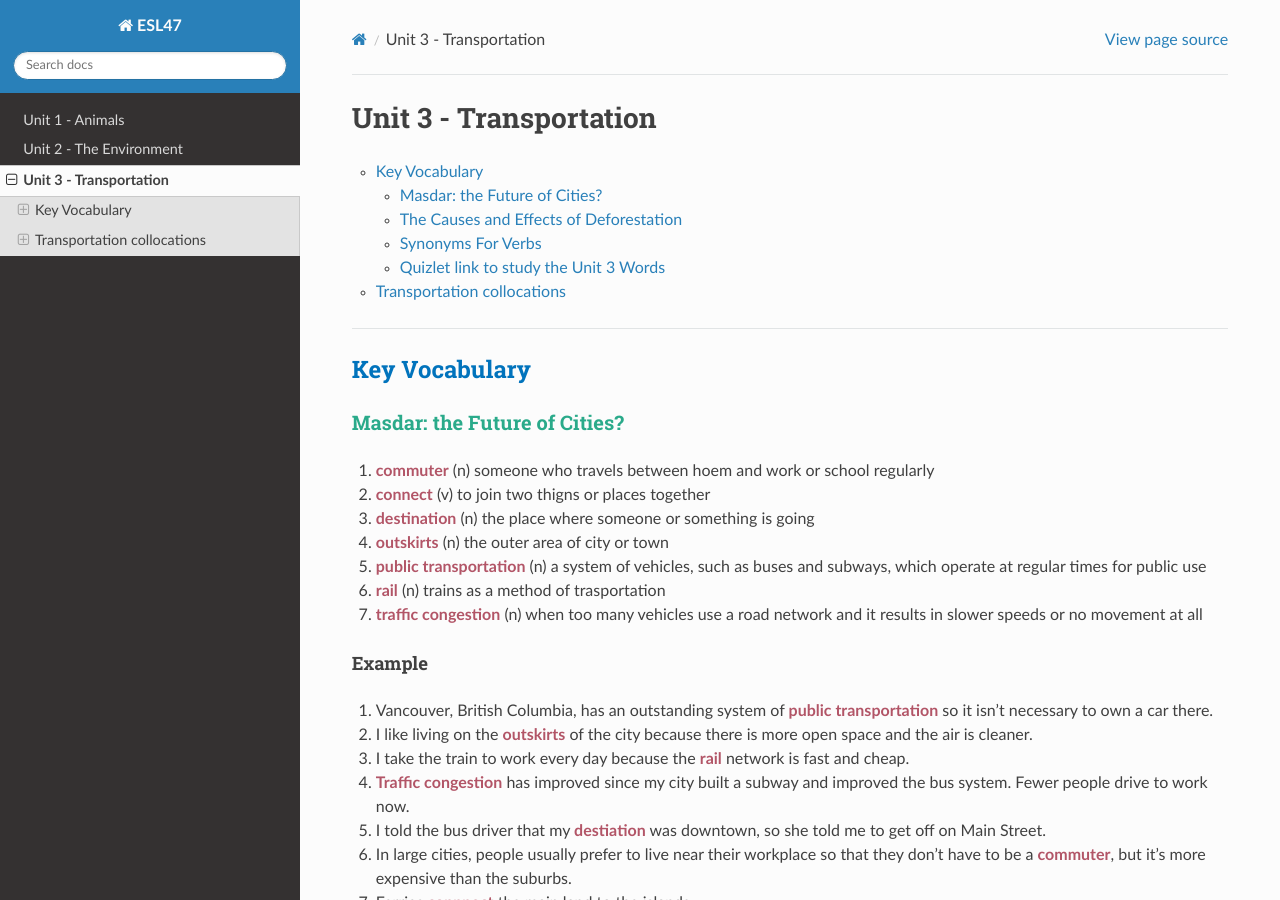
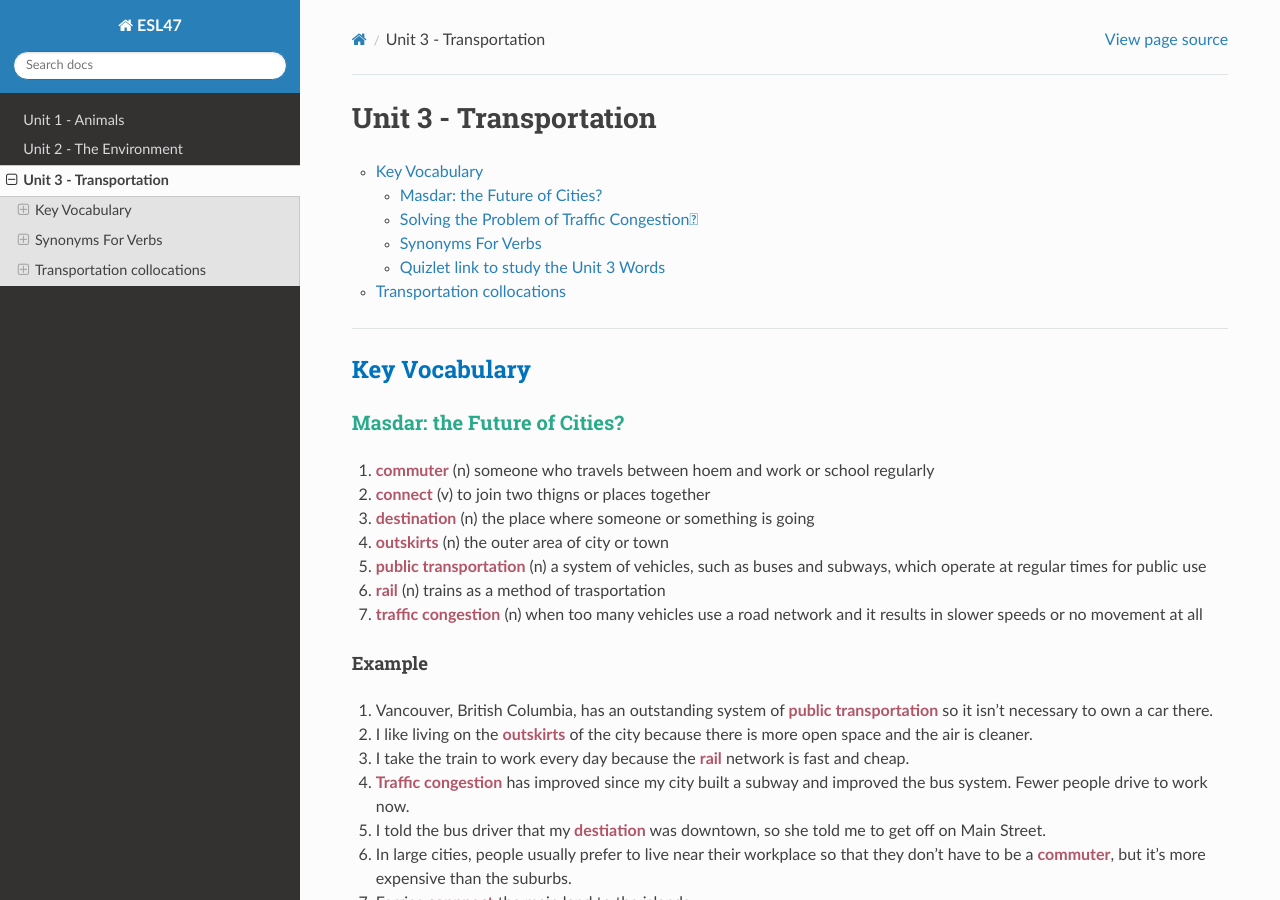
Before and after one commit to vpa24/ESL-47---Intermediate-Low-Integrated-Reading-Writing, a Sphinx documentation site: the page built from docs/source/unit3.md, in a window 1280 px wide and 900 px high. Built offline with Sphinx 7.4.7 and the Read the Docs theme 2.0.0, drawn with Linux system fonts in a browser that asks for light colours.

Commit message:
edit unit3 link

```diff
--- a/docs/source/unit3.md
+++ b/docs/source/unit3.md
@@ -1,8 +1,8 @@
 # Unit 3 - Transportation
 
 - [Key Vocabulary](#key-vocabulary)
-  - [Masdar: the Future of Cities?](#our-changing-planet)
-  - [The Causes and Effects of Deforestation](#the-causes-and-effects-of-deforestation)
+  - [Masdar: the Future of Cities?](#masdar-the-future-of-cities)
+  - [Solving the Problem of Traffic Congestion](#solving-the-problem-of-traffic-congestion)
   - [Synonyms For Verbs](#synonyms-for-verbs)
   - [Quizlet link to study the Unit 3 Words](#quizlet-link-to-study-the-unit-3-words)
 - [Transportation collocations](#transportation-collocations)
@@ -52,7 +52,7 @@
 6. In Masdar, drivers must park their **vehicle** outsite the city and use public transportation to reach the city center.
 7. If I want to use public transportation, I must take three buses to get to school. This isn't **practical**, so l usually drive my car.
 
-### Synonyms For Verbs
+## Synonyms For Verbs
 
 1. **attempt** (v) try (to do something); to make an effort.
 2. **consider** (v) think about carefully; weigh
```
